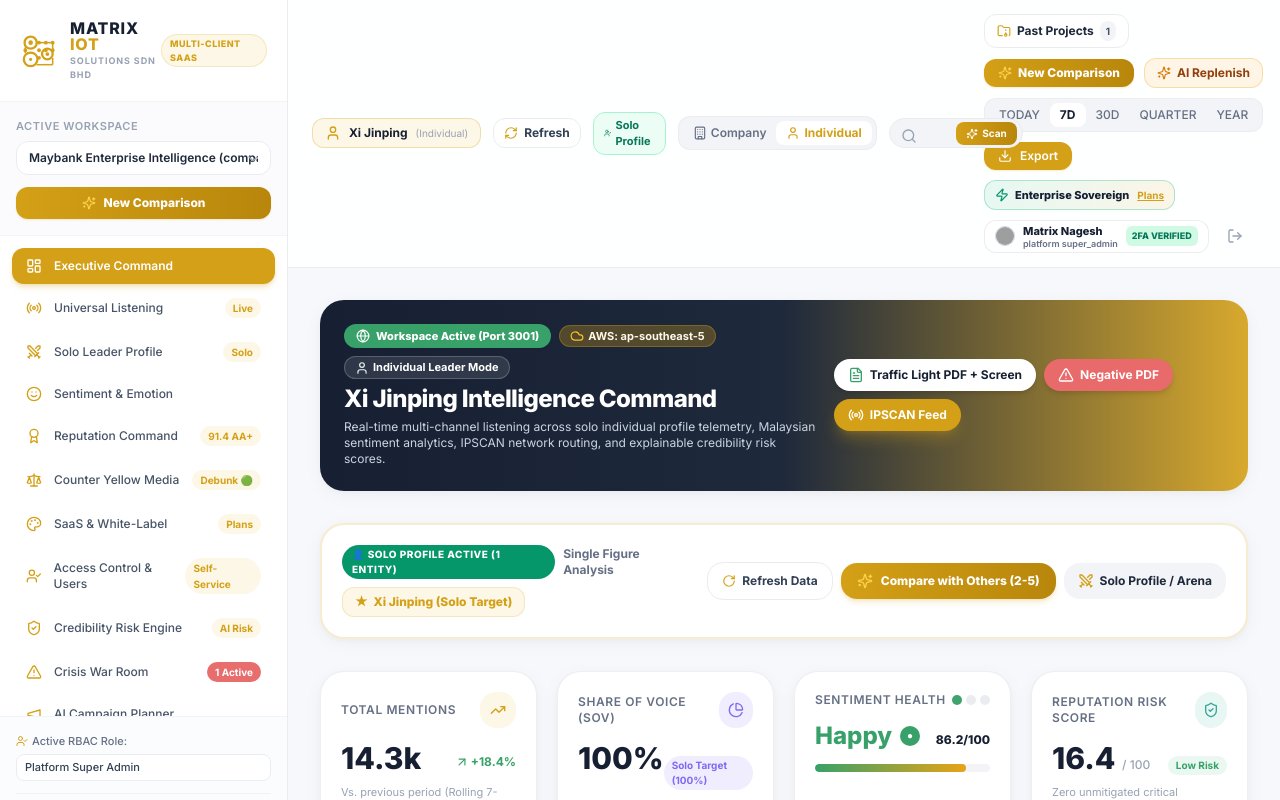
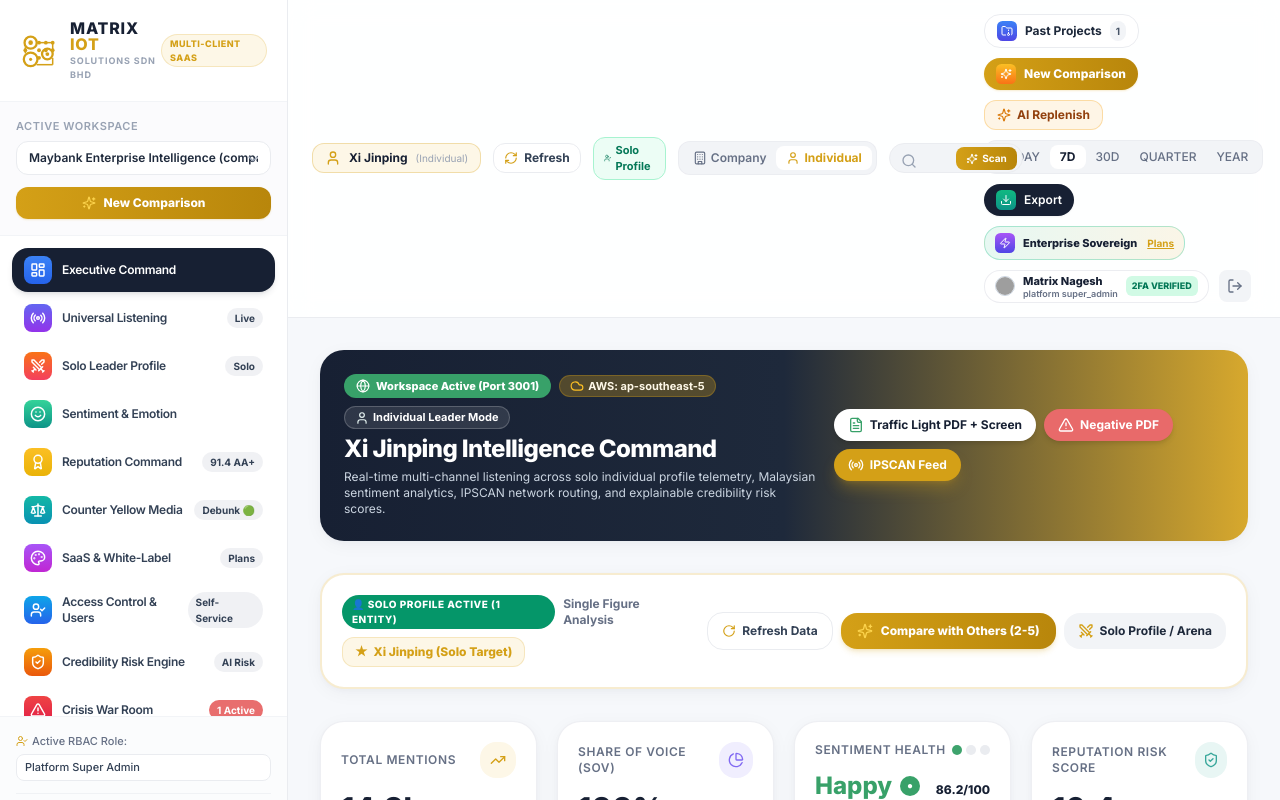
Before and after one commit to matrixnagesh-a11y/artedge, a Next.js app: page /dashboard in a window 1280 px wide. Shown: the top 800 px of the page. Built offline with nearby package versions, Linux system fonts and the light colour scheme; sample sign-in values are in the browser's storage; grey boxes are pictures that could not be loaded.

Commit message:
feat: use authentic iOS-styled squircle icons across sidebar, header, and login portal

```diff
--- a/src/app/login/page.tsx
+++ b/src/app/login/page.tsx
@@ -248,8 +248,14 @@
       <main className="w-full max-w-md bg-slate-900 border border-slate-800 rounded-3xl shadow-2xl overflow-hidden my-auto animate-scale-up">
         {/* Card Header */}
         <div className="bg-slate-950 p-7 text-center space-y-1.5 relative border-b border-slate-800">
-          <div className="w-12 h-12 rounded-2xl bg-gradient-to-tr from-primary to-blue-600 flex items-center justify-center text-white mx-auto shadow-lg shadow-primary/20 mb-3">
-            <Lock className="w-6 h-6" />
+          <div className="w-16 h-16 rounded-[22%] bg-gradient-to-b from-blue-500 via-blue-600 to-indigo-700 flex items-center justify-center text-white mx-auto shadow-2xl shadow-blue-500/30 border border-white/25 mb-3 ring-1 ring-white/10">
+            {mode === "mfa_verify" ? (
+              <ShieldCheck className="w-8 h-8 text-white stroke-[2.2]" />
+            ) : mode === "signup" ? (
+              <Building className="w-8 h-8 text-white stroke-[2.2]" />
+            ) : (
+              <Lock className="w-8 h-8 text-white stroke-[2.2]" />
+            )}
           </div>
           <h1 className="text-xl font-extrabold tracking-tight text-white">
             {mode === "signin"
@@ -290,12 +296,15 @@
             <form onSubmit={handleSignInSubmit} className="space-y-4 text-xs">
               {/* Workspace / Client Tenant Selector */}
               <div>
-                <label className="font-bold text-slate-300 block mb-1">Target Client Workspace</label>
+                <label className="font-bold text-slate-300 block mb-1.5">Target Client Workspace</label>
                 <div className="relative">
+                  <div className="w-7 h-7 rounded-[7px] bg-gradient-to-b from-purple-500 to-indigo-600 flex items-center justify-center text-white shadow-xs absolute left-2 top-2 pointer-events-none">
+                    <Layers className="w-3.5 h-3.5 stroke-[2.2]" />
+                  </div>
                   <select
                     value={selectedTenantId}
                     onChange={(e) => setSelectedTenantId(e.target.value)}
-                    className="w-full bg-slate-800 border border-slate-700 rounded-xl px-3 py-2.5 text-slate-100 font-semibold focus:outline-none focus:ring-2 focus:ring-primary appearance-none cursor-pointer"
+                    className="w-full bg-slate-800 border border-slate-700 rounded-2xl pl-11 pr-4 py-2.5 text-slate-100 font-semibold focus:outline-none focus:ring-2 focus:ring-primary appearance-none cursor-pointer"
                   >
                     <option value="">Auto-Detect by User Account</option>
                     {tenants.map((t) => (
@@ -304,29 +313,30 @@
                       </option>
                     ))}
                   </select>
-                  <Layers className="w-4 h-4 text-slate-400 absolute right-3 top-3 pointer-events-none" />
                 </div>
               </div>
 
               {/* Email Address */}
               <div>
-                <label className="font-bold text-slate-300 block mb-1">Corporate Email Address</label>
+                <label className="font-bold text-slate-300 block mb-1.5">Corporate Email Address</label>
                 <div className="relative">
+                  <div className="w-7 h-7 rounded-[7px] bg-gradient-to-b from-blue-500 to-blue-600 flex items-center justify-center text-white shadow-xs absolute left-2 top-2 pointer-events-none">
+                    <Mail className="w-3.5 h-3.5 stroke-[2.2]" />
+                  </div>
                   <input
                     type="email"
                     required
                     placeholder="name@company.com"
                     value={email}
                     onChange={(e) => setEmail(e.target.value)}
-                    className="w-full bg-slate-800 border border-slate-700 rounded-xl pl-9 pr-4 py-2.5 text-slate-100 font-semibold focus:outline-none focus:ring-2 focus:ring-primary"
+                    className="w-full bg-slate-800 border border-slate-700 rounded-2xl pl-11 pr-4 py-2.5 text-slate-100 font-semibold focus:outline-none focus:ring-2 focus:ring-primary"
                   />
-                  <Mail className="w-4 h-4 text-slate-400 absolute left-3 top-3" />
                 </div>
               </div>
 
               {/* Password */}
               <div>
-                <div className="flex items-center justify-between mb-1">
+                <div className="flex items-center justify-between mb-1.5">
                   <label className="font-bold text-slate-300">Account Password</label>
                   <button
                     type="button"
@@ -337,15 +347,17 @@
                   </button>
                 </div>
                 <div className="relative">
+                  <div className="w-7 h-7 rounded-[7px] bg-gradient-to-b from-amber-400 to-orange-500 flex items-center justify-center text-white shadow-xs absolute left-2 top-2 pointer-events-none">
+                    <Key className="w-3.5 h-3.5 stroke-[2.2]" />
+                  </div>
                   <input
                     type="password"
                     required
                     placeholder="Enter your password"
                     value={password}
                     onChange={(e) => setPassword(e.target.value)}
-                    className="w-full bg-slate-800 border border-slate-700 rounded-xl pl-9 pr-4 py-2.5 text-slate-100 font-semibold focus:outline-none focus:ring-2 focus:ring-primary"
+                    className="w-full bg-slate-800 border border-slate-700 rounded-2xl pl-11 pr-4 py-2.5 text-slate-100 font-semibold focus:outline-none focus:ring-2 focus:ring-primary"
                   />
-                  <Key className="w-4 h-4 text-slate-400 absolute left-3 top-3" />
                 </div>
               </div>
 
@@ -367,7 +379,7 @@
               <button
                 type="submit"
                 disabled={isSubmitting}
-                className="w-full bg-primary hover:bg-primary-dark text-white font-extrabold text-xs py-3 rounded-2xl shadow-lg shadow-primary/30 transition-all flex items-center justify-center gap-2 cursor-pointer mt-3"
+                className="w-full bg-gradient-to-r from-blue-600 to-indigo-600 hover:from-blue-500 hover:to-indigo-500 text-white font-extrabold text-xs py-3 rounded-2xl shadow-lg shadow-blue-500/25 transition-all flex items-center justify-center gap-2 cursor-pointer mt-3"
               >
                 {isSubmitting ? (
                   <>
@@ -428,11 +440,16 @@
 
               {/* Real-Time Authenticator OTP Challenge Card */}
               <div className="p-3.5 bg-slate-800/90 border border-slate-700 rounded-2xl flex items-center justify-between">
-                <div>
-                  <span className="text-[11px] text-slate-400 block">Current Authenticator (TOTP) Code:</span>
-                  <span className="text-lg font-mono font-black text-emerald-400 tracking-wider">
-                    {activeTotpChallenge}
-                  </span>
+                <div className="flex items-center gap-2.5">
+                  <div className="w-8 h-8 rounded-[8px] bg-gradient-to-b from-emerald-500 to-teal-600 flex items-center justify-center text-white shadow-xs shrink-0">
+                    <ShieldCheck className="w-4 h-4 stroke-[2.2]" />
+                  </div>
+                  <div>
+                    <span className="text-[10px] text-slate-400 block">Authenticator Code (TOTP):</span>
+                    <span className="text-lg font-mono font-black text-emerald-400 tracking-wider">
+                      {activeTotpChallenge}
+                    </span>
+                  </div>
                 </div>
                 <div className="flex items-center gap-1.5">
                   <button
--- a/src/components/layout/Header.tsx
+++ b/src/components/layout/Header.tsx
@@ -379,10 +379,12 @@
           {/* Past Projects Archive Button */}
           <button
             onClick={() => setIsPastProjectsModalOpen(true)}
-            className="flex items-center gap-1.5 bg-white hover:bg-slate-50 border border-slate-200 px-3 py-1.5 rounded-xl text-xs font-bold text-slate-800 shadow-2xs transition-all cursor-pointer"
+            className="flex items-center gap-2 bg-white hover:bg-slate-50 border border-slate-200 px-3 py-1.5 rounded-2xl text-xs font-bold text-slate-800 shadow-2xs transition-all cursor-pointer"
             title="View and restore archived past prompt projects"
           >
-            <FolderArchive className="w-3.5 h-3.5 text-primary" />
+            <div className="w-5 h-5 rounded-[5.5px] bg-gradient-to-b from-blue-500 to-indigo-600 flex items-center justify-center text-white shadow-2xs shrink-0">
+              <FolderArchive className="w-3 h-3 text-white" />
+            </div>
             <span className="hidden md:inline">Past Projects</span>
             <span className="px-1.5 py-0.5 rounded-full bg-slate-100 text-slate-600 text-[10px] font-bold">
               {pastProjects.length}
@@ -396,10 +398,12 @@
               setModalMode(entityType);
               setIsPromptModalOpen(true);
             }}
-            className="flex items-center gap-1.5 px-3.5 py-1.5 rounded-xl bg-gradient-to-r from-primary to-primary-dark hover:opacity-95 text-white text-xs font-black shadow-sm shadow-primary/20 transition-all cursor-pointer"
+            className="flex items-center gap-2 px-3 py-1.5 rounded-2xl bg-gradient-to-r from-primary to-primary-dark hover:opacity-95 text-white text-xs font-black shadow-sm shadow-primary/20 transition-all cursor-pointer"
             title="Clear old data and run a fresh comparison (1 to 5 individuals or brands)"
           >
-            <Sparkles className="w-3.5 h-3.5 text-amber-300" />
+            <div className="w-5 h-5 rounded-[5.5px] bg-gradient-to-b from-amber-400 to-orange-500 flex items-center justify-center text-white shadow-2xs shrink-0">
+              <Sparkles className="w-3 h-3 text-white" />
+            </div>
             <span>New Comparison</span>
           </button>
 
@@ -446,19 +450,23 @@
           {/* Export Quick Action */}
           <Link
             href="/reports"
-            className="flex items-center gap-2 bg-primary text-white text-xs font-semibold px-3.5 py-1.5 rounded-xl hover:bg-primary-dark transition-all shadow-sm shadow-primary/20"
+            className="flex items-center gap-2 bg-slate-900 text-white text-xs font-semibold px-3 py-1.5 rounded-2xl hover:bg-slate-800 transition-all shadow-sm"
           >
-            <Download className="w-3.5 h-3.5" />
+            <div className="w-5 h-5 rounded-[5.5px] bg-gradient-to-b from-emerald-500 to-teal-600 flex items-center justify-center text-white shadow-2xs shrink-0">
+              <Download className="w-3 h-3 text-white" />
+            </div>
             <span className="hidden sm:inline">Export</span>
           </Link>
 
           {/* Commercial SaaS Tier Badge / Upgrade Trigger */}
           <button
             onClick={() => setIsPaidUpgradeModalOpen(true)}
-            className="flex items-center gap-1.5 px-2.5 py-1.5 rounded-xl bg-gradient-to-r from-emerald-500/10 to-primary/10 border border-emerald-500/30 hover:border-emerald-500 text-slate-800 text-xs font-bold transition-all cursor-pointer shadow-2xs"
+            className="flex items-center gap-2 px-2.5 py-1.5 rounded-2xl bg-gradient-to-r from-emerald-500/10 to-primary/10 border border-emerald-500/30 hover:border-emerald-500 text-slate-800 text-xs font-bold transition-all cursor-pointer shadow-2xs"
             title="ArtEDGE Commercial SaaS Tier. Click to manage plan or contact us."
           >
-            <Zap className="w-3.5 h-3.5 text-emerald-600 shrink-0" />
+            <div className="w-5 h-5 rounded-[5.5px] bg-gradient-to-b from-purple-500 to-indigo-600 flex items-center justify-center text-white shadow-2xs shrink-0">
+              <Zap className="w-3 h-3 text-white" />
+            </div>
             <span className="text-[11px] font-extrabold text-slate-900">
               {currentTenantSaaSConfig?.currentPlanId === "enterprise_sovereign"
                 ? "Enterprise Sovereign"
@@ -474,7 +482,7 @@
           {/* User Profile & Access Control Pill */}
           <Link
             href="/access-control"
-            className="flex items-center gap-2 bg-white hover:bg-slate-50 px-2.5 py-1 rounded-xl border border-slate-200/90 transition-all text-xs shadow-2xs cursor-pointer"
+            className="flex items-center gap-2 bg-white hover:bg-slate-50 px-2.5 py-1 rounded-2xl border border-slate-200/90 transition-all text-xs shadow-2xs cursor-pointer"
             title={`Active User: ${user.name} (${user.role}). Click to manage Access Control, Self-Service & 2FA.`}
           >
             <img
@@ -497,7 +505,7 @@
               logoutUser();
               window.location.href = "/login";
             }}
-            className="p-2 text-slate-400 hover:text-rose-600 hover:bg-rose-50 rounded-xl transition-all cursor-pointer"
+            className="w-8 h-8 rounded-[8px] bg-slate-100 hover:bg-rose-100 text-slate-500 hover:text-rose-600 flex items-center justify-center transition-all cursor-pointer shadow-2xs"
             title="Sign out of workspace"
           >
             <LogOut className="w-4 h-4" />
--- a/src/components/layout/Sidebar.tsx
+++ b/src/components/layout/Sidebar.tsx
@@ -47,8 +47,8 @@
   const isSolo = competitors.length <= 1;
 
   const navItems = [
-    { href: "/dashboard", label: "Executive Command", icon: LayoutDashboard, badge: null },
-    { href: "/listening", label: "Universal Listening", icon: Radio, badge: "Live" },
+    { href: "/dashboard", label: "Executive Command", icon: LayoutDashboard, badge: null, iosBg: "from-blue-500 to-blue-600" },
+    { href: "/listening", label: "Universal Listening", icon: Radio, badge: "Live", iosBg: "from-indigo-500 to-purple-600" },
     {
       href: "/competitors",
       label: isSolo
@@ -56,21 +56,22 @@
         : `${competitors.length}-Way Arena`,
       icon: Swords,
       badge: isSolo ? "Solo" : `${competitors.length} Peers`,
+      iosBg: "from-orange-500 to-rose-500",
     },
-    { href: "/sentiment", label: "Sentiment & Emotion", icon: Smile, badge: null },
-    { href: "/reputation", label: "Reputation Command", icon: Award, badge: "91.4 AA+" },
-    { href: "/counter-journalism", label: "Counter Yellow Media", icon: Scale, badge: "Debunk 🟢" },
-    { href: "/saas", label: "SaaS & White-Label", icon: Palette, badge: "Plans" },
-    { href: "/access-control", label: "Access Control & Users", icon: UserCheck, badge: "Self-Service" },
-    { href: "/credibility", label: "Credibility Risk Engine", icon: ShieldCheck, badge: "AI Risk" },
-    { href: "/crisis", label: "Crisis War Room", icon: AlertTriangle, badge: "1 Active", alert: true },
-    { href: "/campaigns", label: "AI Campaign Planner", icon: Megaphone, badge: null },
-    { href: "/leads", label: "Lead Radar", icon: Radar, badge: "3 New" },
-    { href: "/reports", label: "Reports & Infographics", icon: FileSpreadsheet, badge: "PDF/XLS" },
-    { href: "/compliance", label: "PDPA 2.0 Compliance", icon: ShieldAlert, badge: "PDPA 2.0" },
-    { href: "/connectors", label: "Source Connectors", icon: Share2, badge: "7 APIs" },
-    { href: "/onboarding", label: "Onboarding Wizard", icon: Sparkles, badge: "Setup" },
-    { href: "/login", label: "Client Auth & 2FA", icon: LogIn, badge: "2FA" },
+    { href: "/sentiment", label: "Sentiment & Emotion", icon: Smile, badge: null, iosBg: "from-emerald-400 to-teal-600" },
+    { href: "/reputation", label: "Reputation Command", icon: Award, badge: "91.4 AA+", iosBg: "from-amber-400 to-yellow-500" },
+    { href: "/counter-journalism", label: "Counter Yellow Media", icon: Scale, badge: "Debunk 🟢", iosBg: "from-teal-500 to-cyan-600" },
+    { href: "/saas", label: "SaaS & White-Label", icon: Palette, badge: "Plans", iosBg: "from-purple-500 to-fuchsia-600" },
+    { href: "/access-control", label: "Access Control & Users", icon: UserCheck, badge: "Self-Service", iosBg: "from-sky-500 to-blue-600" },
+    { href: "/credibility", label: "Credibility Risk Engine", icon: ShieldCheck, badge: "AI Risk", iosBg: "from-amber-500 to-orange-600" },
+    { href: "/crisis", label: "Crisis War Room", icon: AlertTriangle, badge: "1 Active", alert: true, iosBg: "from-red-500 to-rose-600" },
+    { href: "/campaigns", label: "AI Campaign Planner", icon: Megaphone, badge: null, iosBg: "from-pink-500 to-rose-500" },
+    { href: "/leads", label: "Lead Radar", icon: Radar, badge: "3 New", iosBg: "from-cyan-500 to-blue-600" },
+    { href: "/reports", label: "Reports & Infographics", icon: FileSpreadsheet, badge: "PDF/XLS", iosBg: "from-slate-600 to-slate-800" },
+    { href: "/compliance", label: "PDPA 2.0 Compliance", icon: ShieldAlert, badge: "PDPA 2.0", iosBg: "from-emerald-600 to-teal-800" },
+    { href: "/connectors", label: "Source Connectors", icon: Share2, badge: "7 APIs", iosBg: "from-blue-600 to-cyan-600" },
+    { href: "/onboarding", label: "Onboarding Wizard", icon: Sparkles, badge: "Setup", iosBg: "from-violet-500 to-purple-600" },
+    { href: "/login", label: "Client Auth & 2FA", icon: LogIn, badge: "2FA", iosBg: "from-slate-700 to-slate-900" },
   ];
 
   const rolesList: { role: UserRole; label: string }[] = [
@@ -140,15 +141,19 @@
               <Link
                 key={item.href}
                 href={item.href}
-                className={`flex items-center justify-between px-3.5 py-2.5 rounded-xl text-xs font-medium transition-all ${
+                className={`flex items-center justify-between px-3 py-2 rounded-2xl text-xs font-semibold transition-all group ${
                   isActive
-                    ? "bg-primary text-white font-semibold shadow-md shadow-primary/25"
-                    : "text-slate-600 hover:bg-slate-100 hover:text-slate-900"
+                    ? "bg-slate-900 text-white shadow-md shadow-slate-900/10"
+                    : "text-slate-700 hover:bg-slate-100/90 hover:text-slate-950"
                 }`}
               >
-                <div className="flex items-center gap-3">
-                  <Icon className={`w-4 h-4 ${isActive ? "text-white" : "text-primary"}`} />
-                  <span>{item.label}</span>
+                <div className="flex items-center gap-2.5">
+                  <div
+                    className={`w-7 h-7 rounded-[8px] bg-gradient-to-b ${item.iosBg} flex items-center justify-center text-white shadow-xs shadow-black/15 shrink-0 transition-transform group-hover:scale-105`}
+                  >
+                    <Icon className="w-4 h-4 text-white stroke-[2.2]" />
+                  </div>
+                  <span className="tracking-tight">{item.label}</span>
                 </div>
                 {item.badge && (
                   <span
@@ -157,7 +162,7 @@
                         ? "bg-coral text-white animate-pulse"
                         : isActive
                         ? "bg-white/20 text-white"
-                        : "bg-primary-light text-primary"
+                        : "bg-slate-200/70 text-slate-700"
                     }`}
                   >
                     {item.badge}
```
